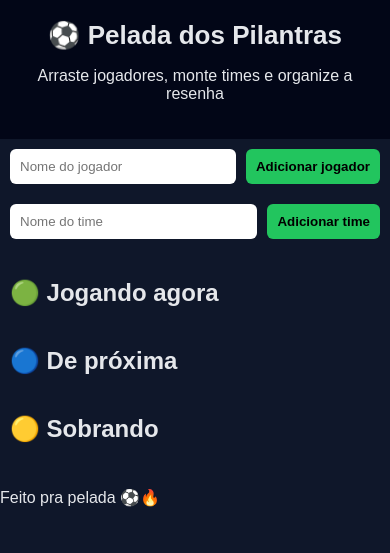
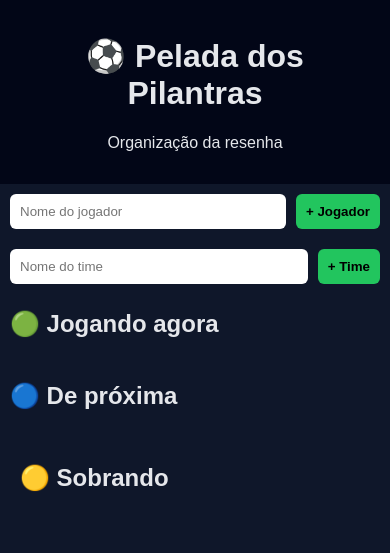
Before and after one commit to HenriqueLopes741/pelada-dos-pilantras, a plain HTML site: page index.html in a window 390 px wide. Drawn offline with Linux system fonts and the light colour scheme.

Commit message:
Melhora drag and drop no mobile e ajustes visuais

```diff
--- a/index.html
+++ b/index.html
@@ -1,43 +1,42 @@
 <!DOCTYPE html>
 <html lang="pt-BR">
 <head>
-  <meta charset="UTF-8" />
-  <meta name="viewport"
-        content="width=device-width, initial-scale=1.0, maximum-scale=1.0, user-scalable=no" />
+  <meta charset="UTF-8">
+  <meta name="viewport" content="width=device-width, initial-scale=1.0">
   <title>Pelada dos Pilantras</title>
-  <link rel="stylesheet" href="style.css" />
+  <link rel="stylesheet" href="style.css">
 </head>
 <body>
 
 <header>
   <h1>⚽ Pelada dos Pilantras</h1>
-    <p>Arraste jogadores, monte times e organize a resenha</p>
+  <p>Organização da resenha</p>
 </header>
 
-  <section class="controls">
+<section class="inputs">
   <input id="nomeJogador" placeholder="Nome do jogador">
-    <button onclick="adicionarJogador()">Adicionar jogador</button>
+  <button onclick="adicionarJogador()">+ Jogador</button>
 </section>
 
-  <section class="controls">
+<section class="inputs">
   <input id="nomeTime" placeholder="Nome do time">
-    <button onclick="adicionarTime()">Adicionar time</button>
+  <button onclick="adicionarTime()">+ Time</button>
 </section>
 
-  <main>
-    <h2>🟢 Jogando agora</h2>
-    <div class="area dropzone" id="jogando"></div>
+<section>
+  <h2 class="titulo jogando">🟢 Jogando agora</h2>
+  <div class="container dropzone area-jogando" id="jogando"></div>
+</section>
 
-    <h2>🔵 De próxima</h2>
-    <div class="area dropzone" id="proxima"></div>
+<section>
+  <h2 class="titulo proxima">🔵 De próxima</h2>
+  <div class="container dropzone area-proxima" id="proxima"></div>
+</section>
 
-    <h2>🟡 Sobrando</h2>
-    <div class="area dropzone sobrando" id="sobrando"></div>
-  </main>
-
-  <footer>
-    <p>Feito pra pelada ⚽🔥</p>
-  </footer>
+<section class="sobrando-box">
+  <h2 class="titulo sobrando">🟡 Sobrando</h2>
+  <div class="lista dropzone" id="sobrando"></div>
+</section>
 
 <script src="script.js"></script>
 </body>
--- a/script.js
+++ b/script.js
@@ -3,8 +3,8 @@ let estado = JSON.parse(localStorage.getItem("pelada")) || {
   sobrando: []
 };
 
+const isMobile = window.matchMedia("(pointer: coarse)").matches;
 let jogadorSelecionado = null;
-const isMobile = window.matchMedia("(pointer: coarse)").matches;
 
 function salvar() {
   localStorage.setItem("pelada", JSON.stringify(estado));
@@ -55,25 +55,24 @@ function criarJogador(nome) {
 }
 
 function selecionarJogador(nome, el) {
-  document.querySelectorAll(".jogador").forEach(j =>
-    j.classList.remove("selecionado")
-  );
+  document.querySelectorAll(".jogador")
+    .forEach(j => j.classList.remove("ativo"));
 
   jogadorSelecionado = nome;
-  el.classList.add("selecionado");
+  el.classList.add("ativo");
 }
 
 /* -------- MOVE -------- */
 
-function moverJogador(nome, destino) {
+function moverJogador(nome, timeDestino) {
   estado.sobrando = estado.sobrando.filter(j => j !== nome);
   estado.times.forEach(t => {
     t.jogadores = t.jogadores.filter(j => j !== nome);
   });
 
-  if (destino) {
-    if (destino.jogadores.length < 5) {
-      destino.jogadores.push(nome);
+  if (timeDestino) {
+    if (timeDestino.jogadores.length < 5) {
+      timeDestino.jogadores.push(nome);
     } else {
       estado.sobrando.push(nome);
     }
@@ -91,14 +90,16 @@ function renderizar() {
   const proxima = document.getElementById("proxima");
   const sobrando = document.getElementById("sobrando");
 
-  jogando.innerHTML = proxima.innerHTML = sobrando.innerHTML = "";
+  jogando.innerHTML = "";
+  proxima.innerHTML = "";
+  sobrando.innerHTML = "";
 
   estado.times.forEach(time => {
     const card = document.createElement("div");
     card.className = "time";
 
     card.innerHTML = `
-      <h3>${time.nome} (${time.jogadores.length}/5)</h3>
+      <h3>${time.nome} <span>${time.jogadores.length}/5</span></h3>
       <div class="lista"></div>
     `;
 
@@ -111,8 +112,7 @@ function renderizar() {
     if (!isMobile) {
       lista.ondragover = e => e.preventDefault();
       lista.ondrop = e => {
-        const jogador = e.dataTransfer.getData("jogador");
-        moverJogador(jogador, time);
+        moverJogador(e.dataTransfer.getData("jogador"), time);
         renderizar();
       };
     } else {
@@ -135,8 +135,7 @@ function renderizar() {
   if (!isMobile) {
     sobrando.ondragover = e => e.preventDefault();
     sobrando.ondrop = e => {
-      const jogador = e.dataTransfer.getData("jogador");
-      moverJogador(jogador, null);
+      moverJogador(e.dataTransfer.getData("jogador"), null);
       renderizar();
     };
   } else {
--- a/style.css
+++ b/style.css
@@ -12,30 +12,25 @@ body {
 /* HEADER */
 header {
   text-align: center;
-  padding: 20px;
+  padding: 16px;
   background: #020617;
 }
 
-header h1 {
-  margin: 0;
-  font-size: 26px;
-}
-
-/* CONTROLS */
-.controls {
+/* INPUTS */
+.inputs {
   display: flex;
   gap: 10px;
   padding: 10px;
 }
 
-.controls input {
+.inputs input {
   flex: 1;
   padding: 10px;
   border-radius: 6px;
   border: none;
 }
 
-.controls button {
+.inputs button {
   padding: 10px;
   border-radius: 6px;
   border: none;
@@ -43,14 +38,15 @@ header h1 {
   font-weight: bold;
 }
 
-/* MAIN */
-main {
-  padding: 10px;
+/* TITULOS */
+.titulo {
+  margin: 16px 10px 8px;
 }
 
-.area {
+.container {
   display: flex;
   gap: 10px;
+  padding: 10px;
   overflow-x: auto;
 }
 
@@ -60,6 +56,12 @@ main {
   border-radius: 10px;
   padding: 10px;
   min-width: 220px;
+}
+
+.time h3 {
+  margin: 0 0 8px 0;
+  display: flex;
+  justify-content: space-between;
 }
 
 /* LISTA */
@@ -75,12 +77,18 @@ main {
   margin-bottom: 6px;
 }
 
-/* SELECIONADO (MOBILE) */
-.jogador.selecionado {
-  outline: 2px solid #22c55e;
+/* SOBRANDO */
+.sobrando-box {
+  padding: 10px;
 }
 
-/* MOBILE */
+/* MOBILE FIX — SEM CONFLITO */
+.jogador,
+.time {
+  -webkit-user-select: none;
+  user-select: none;
+}
+
 @media (pointer: coarse) {
   .jogador {
     cursor: pointer;
```
Lines whose indentation alone changed are shown as unchanged.
